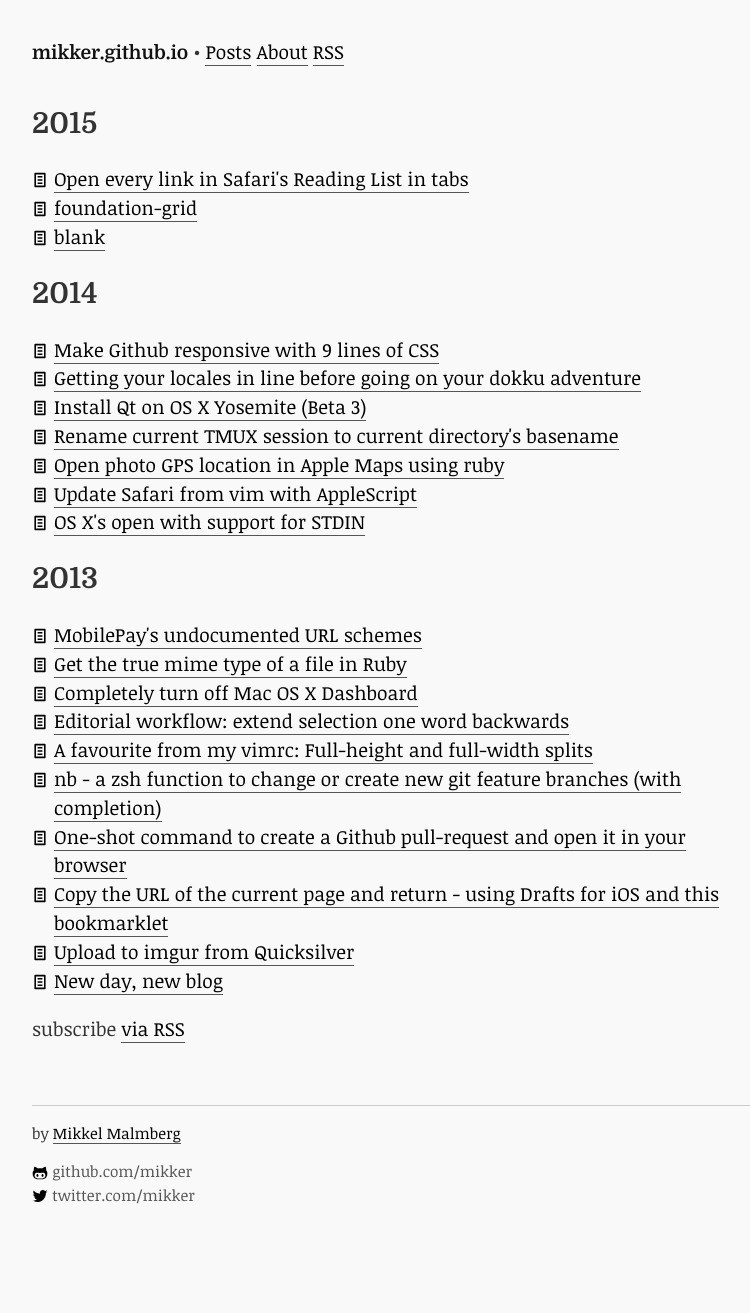
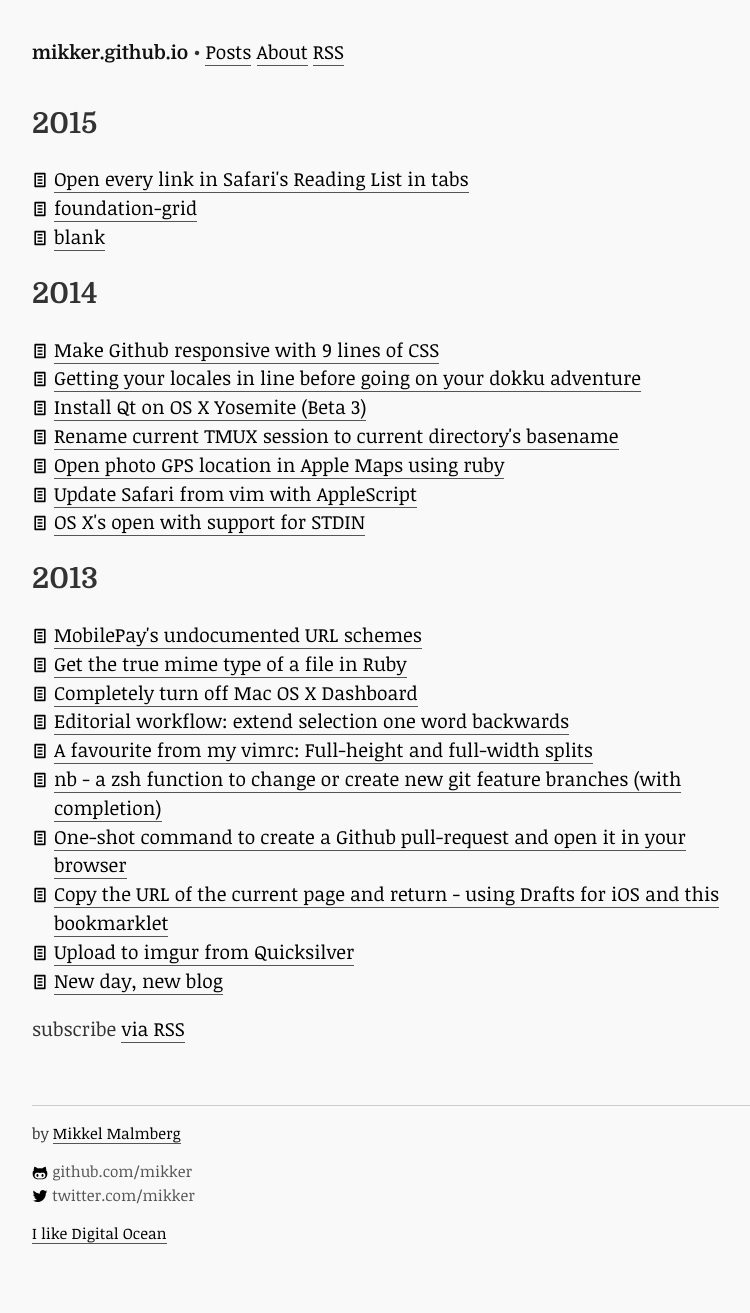
Before and after one commit to mikker/mikker.github.com, a Jekyll site: the page built from index.html, in a window 1280 px wide. Shown: the whole page, without its empty margins (248-998 px from the left). Built offline with Jekyll 4.4.1, drawn with Linux system fonts in a browser that asks for light colours; Markdown is read by kramdown in place of the engine named in the settings; before the commit the page ends 1275 px from its top, so only the background shows below that.

Commit message:
digital ocean affiliates make money money

```diff
--- a/_layouts/default.html
+++ b/_layouts/default.html
@@ -65,6 +65,9 @@
           </li>
         {% endif %}
       </ul>
+      <p>
+        <a href='https://www.digitalocean.com/?refcode=a894256545d8'>I like Digital Ocean</a>
+      </p>
     </footer>
     <script>
       (function(i,s,o,g,r,a,m){i['GoogleAnalyticsObject']=r;i[r]=i[r]||function(){
```
